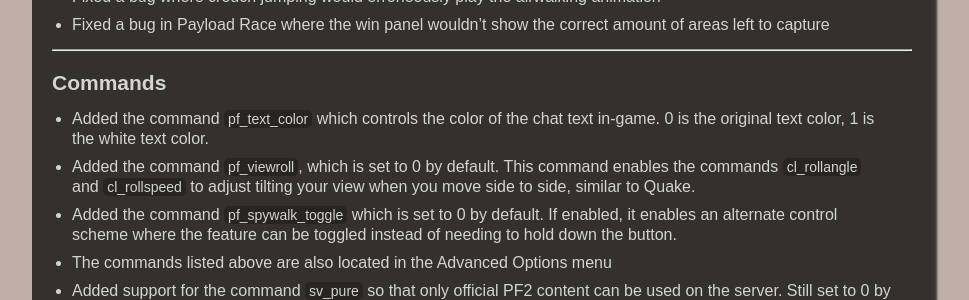
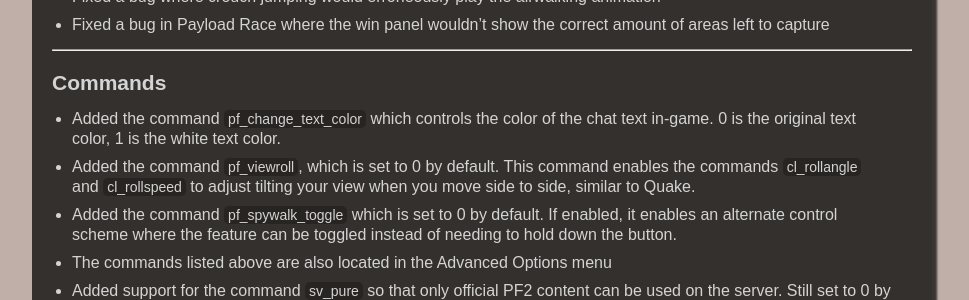
Before and after one commit to Pre-Fortress-2/PF2-Website, a Jekyll site: the page built from _posts/updates/2024-07-07-update-073.md, in a window 1280 px wide and 900 px high, scrolled down 7950 px. Shown: the part 149-449 px from the top of the window, without its empty margins (158-1127 px from the left). Built offline with Jekyll 4.4.1, drawn with Linux system fonts in a browser that asks for light colours.

Commit message:
updated cvar thing

```diff
--- a/_posts/updates/2024-07-07-update-073.md
+++ b/_posts/updates/2024-07-07-update-073.md
@@ -174,7 +174,7 @@
 ---
 
 ## Commands
-- Added the command ``pf_text_color`` which controls the color of the chat text in-game. 0 is the original text color, 1 is the white text color.
+- Added the command ``pf_change_text_color`` which controls the color of the chat text in-game. 0 is the original text color, 1 is the white text color.
 - Added the command ``pf_viewroll``, which is set to 0 by default. This command enables the commands ``cl_rollangle`` and ``cl_rollspeed`` to adjust tilting your view when you move side to side, similar to Quake.
 - Added the command ``pf_spywalk_toggle`` which is set to 0 by default. If enabled, it enables an alternate control scheme where the feature can be toggled instead of needing to hold down the button.
 - The commands listed above are also located in the Advanced Options menu
```
